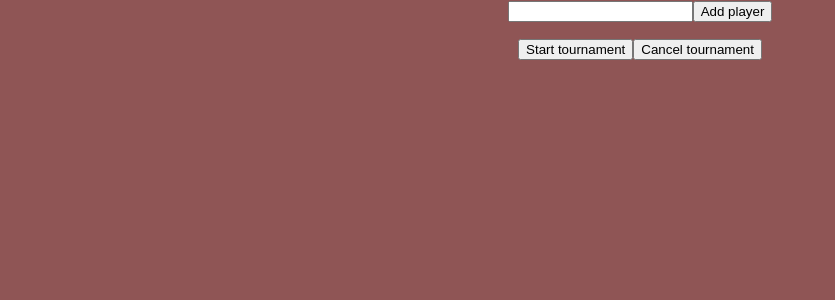
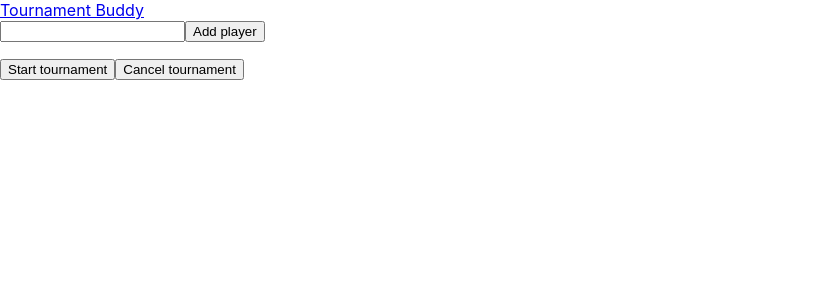
Before and after one commit to askjervold/tournament-buddy, a React (Create React App) app: page / in a window 1280 px wide. Both pictures are taken after a click on the button "Create tournament". Shown: the top 300 px of the page, without its empty margins (0-835 px from the left). Built offline with nearby package versions, Linux system fonts and the light colour scheme.

Commit message:
Add app header

```diff
--- a/src/App.tsx
+++ b/src/App.tsx
@@ -1,7 +1,7 @@
 import React from 'react';
 import { BrowserRouter as Router, Route, Switch } from 'react-router-dom';
 
-import './App.css';
+import AppHeader from './components/app-header';
 import Routes from './constants/routes';
 import Home from './containers/home';
 import Tournament from './containers/tournament';
@@ -10,6 +10,8 @@ import TournamentContext from './contexts/tournament-context';
 function App() {
   return (
     <Router>
+      <AppHeader />
+      <main>
       <Switch>
         <Route path={Routes.TOURNAMENT}>
           <TournamentContext>
@@ -20,6 +22,7 @@ function App() {
           <Home />
         </Route>
       </Switch>
+      </main>
     </Router>
   );
 }
--- /dev/null
+++ b/src/components/app-header.tsx
@@ -0,0 +1,17 @@
+import React from 'react';
+import { useLocation } from 'react-router';
+import { Link } from 'react-router-dom';
+import Routes from '../constants/routes';
+
+function AppHeader() {
+  const location = useLocation();
+  if (location.pathname === Routes.HOME) return null;
+
+  return (
+    <header id="app-header">
+      <Link className="home-link" to={Routes.HOME}>Tournament Buddy</Link>
+    </header>
+  )
+}
+
+export default AppHeader;
```
